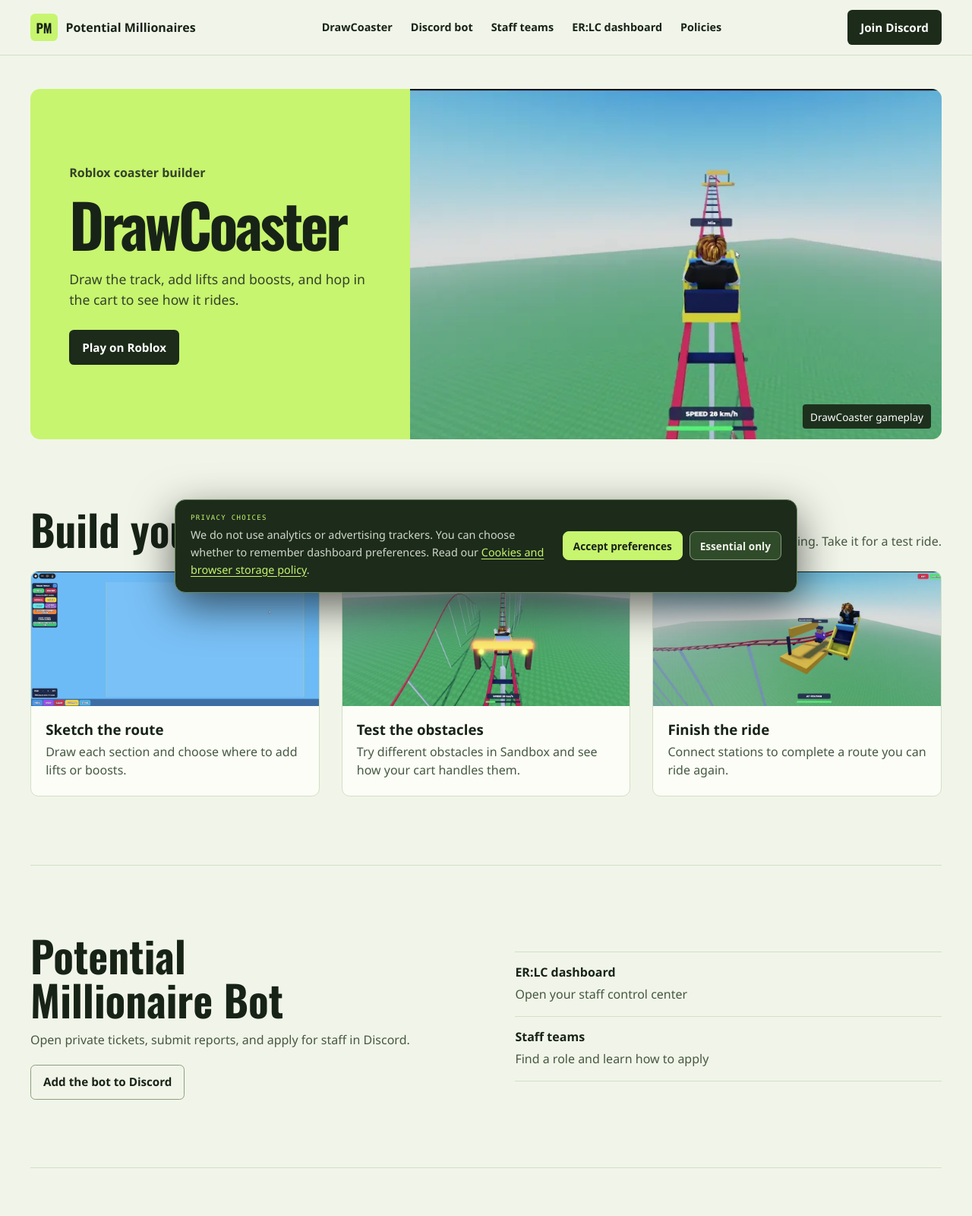
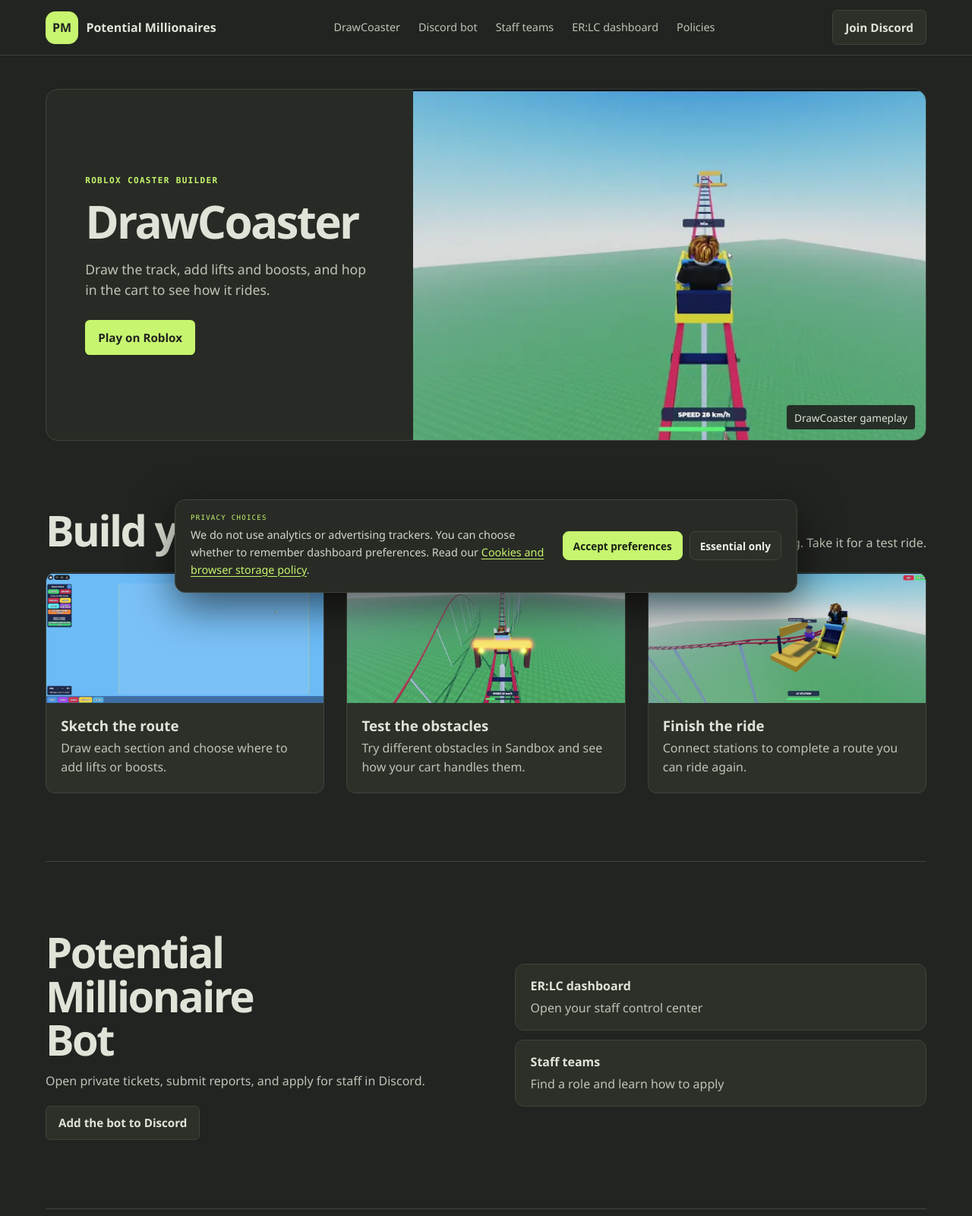
Before and after one commit to jerrebjerreb18-max/My-dino-code-Upload-into-Online-Python-for-it-to-work-or-any-other-, a plain HTML site: page index.html in a window 1280 px wide. Shown: the top 1600 px of the page at 76% size. Drawn offline with Linux system fonts and the light colour scheme.

Commit message:
Match public site to the Policies theme

```diff
--- a/studio.css
+++ b/studio.css
@@ -1,45 +1,37 @@
-@font-face {
-  font-family: Oswald;
-  src: url("assets/oswald.ttf") format("truetype");
-  font-weight: 200 700;
-  font-display: swap;
-}
-
 :root {
-  color-scheme: light;
-  --paper: #f1f5e9;
-  --white: #fbfdf6;
-  --ink: #182317;
-  --muted: #465842;
-  --night: #1c2b1a;
-  --on-lime: #344229;
-  --line: #d3dfc5;
+  color-scheme: dark;
+  --background: #222421;
+  --panel: #282b25;
+  --card: #2c3029;
+  --ink: #e0e4d8;
+  --muted: #bec4b6;
+  --line: #3e443a;
   --lime: #c7f56f;
   --space: clamp(1rem, 4vw, 2.5rem);
-  --display: Oswald, "Arial Narrow", Arial, sans-serif;
+  --mono: ui-monospace, Consolas, monospace;
 }
 
 * { box-sizing: border-box; }
 html { scroll-padding-top: 1.25rem; }
 body {
   margin: 0;
-  background: var(--paper);
+  background: var(--background);
   color: var(--ink);
   font: 1rem/1.55 "Segoe UI", system-ui, sans-serif;
 }
 a { color: inherit; }
 button { font: inherit; }
 a:focus-visible, button:focus-visible {
-  outline: 3px solid #3d661f;
+  outline: 2px solid var(--lime);
   outline-offset: 4px;
 }
 img { display: block; width: 100%; }
 figure { margin: 0; }
 p, h1, h2, h3, dl, dd, ol { margin: 0; }
-h1, h2 { font-family: var(--display); font-weight: 650; line-height: 1.03; }
+h1, h2 { font-weight: 750; line-height: 1.03; letter-spacing: -.045em; }
 h2 { font-size: clamp(2.15rem, 5vw, 3.5rem); }
 h3 { line-height: 1.25; }
-.wrap { width: min(76rem, 100% - var(--space) * 2); margin-inline: auto; }
+.wrap { width: min(72.5rem, 100% - var(--space) * 2); margin-inline: auto; }
 
 .skip-link {
   position: fixed;
@@ -49,6 +41,7 @@ h3 { line-height: 1.25; }
   translate: 0 -200%;
   padding: .65rem 1rem;
   background: var(--lime);
+  color: var(--background);
   font-weight: 700;
 }
 .skip-link:focus { translate: 0; }
@@ -72,16 +65,16 @@ h3 { line-height: 1.25; }
 .brand-mark {
   display: grid;
   place-items: center;
-  width: 2.25rem;
+  width: 2.6875rem;
   aspect-ratio: 1;
-  border-radius: .4rem;
-  color: var(--ink);
+  border-radius: .8rem;
+  color: var(--background);
   background: var(--lime);
-  font: 650 1.05rem var(--display);
+  font-weight: 900;
 }
 .primary-nav { display: flex; align-items: center; gap: clamp(.75rem, 2vw, 1.5rem); }
-.primary-nav a { font-size: .9rem; font-weight: 650; text-decoration: none; white-space: nowrap; }
-.primary-nav a:hover, .primary-nav [aria-current="page"] { text-decoration: underline; text-underline-offset: .32em; }
+.primary-nav a { color: var(--muted); font-size: .9rem; text-decoration: none; white-space: nowrap; }
+.primary-nav a:hover, .primary-nav [aria-current="page"] { color: var(--lime); text-decoration: underline; text-underline-offset: .32em; }
 .menu-toggle { display: none; }
 .button {
   display: inline-flex;
@@ -97,10 +90,10 @@ h3 { line-height: 1.25; }
   text-align: center;
   text-decoration: none;
 }
-.button-primary, .button-dark, .button-discord { color: #fff; background: var(--night); }
-.button-primary:hover, .button-dark:hover, .button-discord:hover { background: #304b29; }
-.button-outline { border-color: #8d9e81; }
-.button-outline:hover { background: var(--white); }
+.button-primary { color: var(--background); background: var(--lime); }
+.button-primary:hover { background: #d5fa91; }
+.button-outline, .button-dark, .button-discord { background: var(--card); border-color: var(--line); }
+.button-outline:hover, .button-dark:hover, .button-discord:hover { border-color: var(--lime); color: var(--lime); }
 .button[aria-disabled="true"] { opacity: .65; }
 
 .hero {
@@ -108,26 +101,27 @@ h3 { line-height: 1.25; }
   grid-template-columns: minmax(0, 5fr) minmax(0, 7fr);
   margin-top: clamp(1rem, 4vw, 2.75rem);
   align-items: stretch;
-  border-radius: .8rem;
+  border: 1px solid var(--line);
+  border-radius: 1rem;
   overflow: hidden;
-  background: var(--lime);
-  color: var(--ink);
+  background: var(--panel);
 }
 .hero-copy { align-self: center; padding: clamp(1.65rem, 4vw, 3.6rem); }
 .eyebrow {
   margin-bottom: .9rem;
-  font-weight: 750;
-  color: var(--on-lime);
+  color: var(--lime);
+  font: 700 .69rem/1.5 var(--mono);
+  letter-spacing: .12em;
+  text-transform: uppercase;
 }
 .hero h1 {
-  font-size: clamp(3.35rem, 6.2vw, 6rem);
-  letter-spacing: -.045em;
+  font-size: clamp(2.75rem, 4.7vw, 4.125rem);
 }
 .hero-copy > p:not(.eyebrow) {
   max-width: 25rem;
   margin: 1.15rem 0 1.6rem;
   font-size: 1.1rem;
-  color: var(--on-lime);
+  color: var(--muted);
 }
 .hero-image { position: relative; min-height: clamp(20rem, 36vw, 31rem); }
 .hero-image img { position: absolute; inset: 0; height: 100%; object-fit: cover; object-position: 54% center; }
@@ -136,8 +130,8 @@ h3 { line-height: 1.25; }
   inset: auto .85rem .85rem auto;
   padding: .35rem .65rem;
   border-radius: .25rem;
-  background: #192716eb;
-  color: #fff;
+  background: #222421eb;
+  color: var(--ink);
   font-size: .85rem;
 }
 
@@ -151,8 +145,8 @@ h3 { line-height: 1.25; }
 }
 .section-heading p { max-width: 33rem; color: var(--muted); }
 .gallery { display: grid; grid-template-columns: repeat(3, minmax(0, 1fr)); gap: clamp(.9rem, 2.25vw, 1.8rem); }
-.gallery figure { background: var(--white); border: 1px solid var(--line); border-radius: .65rem; overflow: hidden; }
-.gallery img { height: auto; aspect-ratio: 960 / 450; object-fit: cover; background: #d5e3c7; }
+.gallery figure { background: var(--card); border: 1px solid var(--line); border-radius: .75rem; overflow: hidden; }
+.gallery img { height: auto; aspect-ratio: 960 / 450; object-fit: cover; background: var(--panel); }
 .gallery figcaption { padding: 1.15rem 1.2rem 1.3rem; }
 .gallery figcaption p { margin-top: .35rem; color: var(--muted); }
 .tools {
@@ -163,15 +157,17 @@ h3 { line-height: 1.25; }
 }
 .tools h2 { max-width: 22rem; }
 .tools p { margin: .8rem 0 1.25rem; color: var(--muted); }
-.tools-links { align-self: center; }
+.tools-links { align-self: center; display: grid; gap: .75rem; }
 .tools-links a {
   display: block;
-  border-bottom: 1px solid var(--line);
-  padding: .9rem 0 1rem;
+  border: 1px solid var(--line);
+  border-radius: .75rem;
+  background: var(--card);
+  padding: 1rem 1.2rem;
   text-decoration: none;
 }
-.tools-links a:first-child { border-top: 1px solid var(--line); }
-.tools-links a:hover strong { text-decoration: underline; text-underline-offset: .2em; }
+.tools-links a:hover { border-color: var(--lime); }
+.tools-links a:hover strong { color: var(--lime); text-decoration: underline; text-underline-offset: .2em; }
 .tools-links strong, .tools-links span { display: block; }
 .tools-links span { color: var(--muted); margin-top: .25rem; }
 .community {
@@ -181,10 +177,11 @@ h3 { line-height: 1.25; }
   gap: 1.25rem;
   margin-block: clamp(2.5rem, 6vw, 5rem);
   padding: clamp(1.35rem, 4vw, 2.8rem);
-  background: var(--lime);
-  border-radius: .65rem;
+  background: #2c3628;
+  border: 1px solid #465a3d;
+  border-radius: .75rem;
 }
-.community p { margin-top: .7rem; }
+.community p { margin-top: .7rem; color: var(--muted); }
 
 .staff-intro {
   display: grid;
@@ -192,22 +189,22 @@ h3 { line-height: 1.25; }
   gap: clamp(1.5rem, 5vw, 5rem);
   align-items: center;
   margin-top: clamp(1rem, 4vw, 2.75rem);
-  background: var(--lime);
-  color: var(--ink);
+  background: var(--panel);
   padding: clamp(1.45rem, 5vw, 3.6rem);
-  border-radius: .8rem;
+  border: 1px solid var(--line);
+  border-radius: 1rem;
 }
-.staff-intro h1 { font-size: clamp(3.25rem, 7vw, 5.65rem); letter-spacing: -.035em; }
-.staff-intro p:not(.eyebrow) { margin-top: .9rem; color: var(--on-lime); }
+.staff-intro h1 { font-size: clamp(2.5rem, 5.5vw, 4.125rem); }
+.staff-intro p:not(.eyebrow) { margin-top: .9rem; color: var(--muted); }
 .staff-intro > div > p:not(.eyebrow) { max-width: 24rem; font-size: 1.1rem; }
-.application-steps { padding: 1.25rem; border: 1px solid #a7c66f; border-radius: .55rem; background: #f0ffd1; }
+.application-steps { padding: 1.25rem; border: 1px solid var(--line); border-radius: .75rem; background: var(--card); }
 .application-steps h2 { font-size: 1.9rem; }
 .application-steps ol { margin-top: .85rem; padding-left: 1.3rem; }
 .application-steps li + li { margin-top: .45rem; }
 .application-steps .button { margin-top: 1rem; }
 .team-grid { display: grid; grid-template-columns: repeat(3, minmax(0, 1fr)); gap: clamp(.9rem, 2vw, 1.6rem); }
-.team-group { padding: 1.25rem; border: 1px solid var(--line); border-radius: .65rem; background: var(--white); }
-.team-group h3 { font-family: var(--display); font-size: 1.5rem; margin-bottom: 1rem; }
+.team-group { padding: 1.25rem; border: 1px solid var(--line); border-radius: .75rem; background: var(--card); }
+.team-group h3 { font-size: 1.35rem; margin-bottom: 1rem; }
 .team-group dt { border-top: 1px solid var(--line); padding-top: .65rem; font-weight: 750; }
 .team-group dd { color: var(--muted); padding: .25rem 0 .75rem; }
 .team-group dd:last-child { padding-bottom: 0; }
@@ -226,6 +223,7 @@ h3 { line-height: 1.25; }
 .footer-row nav { display: flex; flex-wrap: wrap; gap: .5rem 1rem; }
 .footer-row a { text-underline-offset: .18em; }
 .footer-row button { text-decoration: underline; text-underline-offset: .18em; }
+.footer-row a:hover, .footer-row button:hover { color: var(--lime); }
 .toast {
   position: fixed;
   z-index: 110;
@@ -234,15 +232,15 @@ h3 { line-height: 1.25; }
   max-width: min(25rem, calc(100% - 2rem));
   padding: .75rem 1rem;
   border-radius: .45rem;
-  background: var(--night);
-  color: white;
+  background: var(--panel);
+  border: 1px solid var(--line);
   visibility: hidden;
 }
 .toast.is-visible { visibility: visible; }
-.studio-site .cookie-notice { border-color: #67865b; background: var(--night); }
+.studio-site .cookie-notice { border-color: var(--line); background: var(--panel); }
 .studio-site .cookie-notice-copy > p:last-child { font-size: .9rem; }
 .studio-site .cookie-button { font-size: .85rem; }
-.studio-site .cookie-button-secondary { background: #304b29; border-color: #869d7b; }
+.studio-site .cookie-button-secondary { background: var(--card); border-color: var(--line); }
 
 @media (max-width: 60rem) {
   .header-row { gap: .6rem; }
@@ -268,19 +266,19 @@ h3 { line-height: 1.25; }
     z-index: 4;
     inset: calc(100% - .1rem) 0 auto;
     padding: .45rem;
-    background: var(--white);
+    background: var(--panel);
     border: 1px solid var(--line);
     border-radius: .45rem;
   }
   .primary-nav.is-open { display: grid; gap: 0; }
   .primary-nav a { padding: .7rem .8rem; }
-  .hero h1 { font-size: clamp(2.95rem, 6.25vw, 3.6rem); }
+  .hero h1 { font-size: clamp(2.35rem, 4.7vw, 2.85rem); }
   .team-grid { grid-template-columns: 1fr 1fr; }
 }
 
 @media (max-width: 48rem) {
   .hero, .staff-intro, .tools { grid-template-columns: 1fr; }
-  .hero h1 { font-size: clamp(2.75rem, 12vw, 4.5rem); }
+  .hero h1 { font-size: clamp(2rem, 9.5vw, 4.125rem); }
   .hero-image { min-height: 0; aspect-ratio: 16 / 9; }
   .gallery, .team-grid { grid-template-columns: 1fr; }
   .section-heading, .community, .footer-row { flex-direction: column; align-items: flex-start; }
```
Also changed, not shown: index.html (+2 -2 lines), staff.html (+2 -2 lines).
